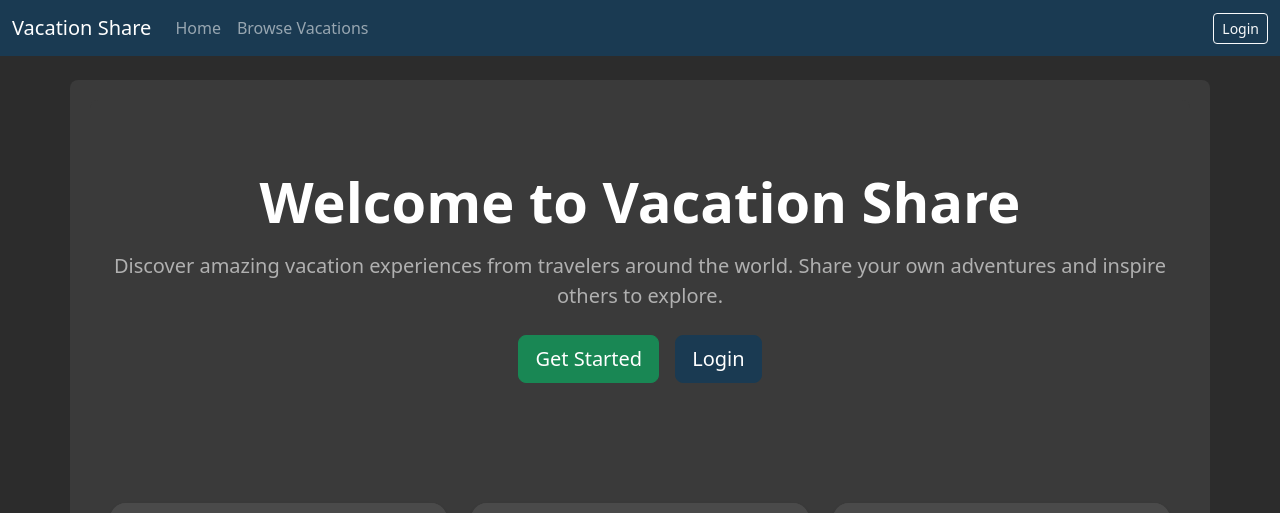
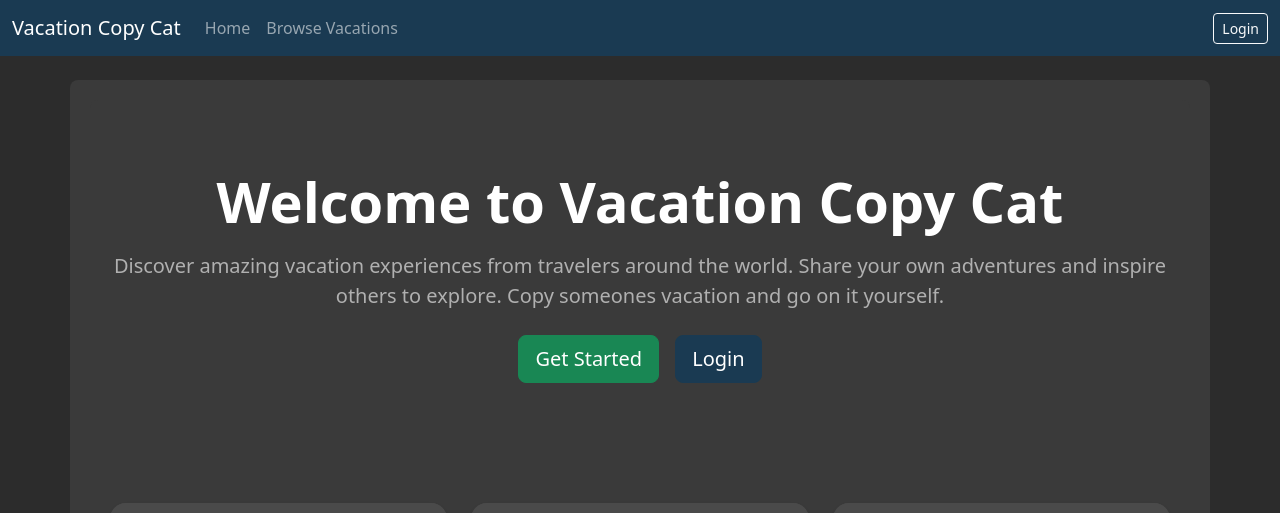
Before and after one commit to KhalidM23/vacation-app, a Flask app: page / in a window 1280 px wide. Shown: the top 513 px of the page. Run offline with Flask 3, Linux system fonts and the light colour scheme.

Commit message:
Tweaked text details

```diff
--- a/templates/base.html
+++ b/templates/base.html
@@ -67,7 +67,7 @@
 <body>
     <nav class="navbar navbar-expand-lg navbar-dark navbar-custom">
         <div class="container-fluid">
-            <a class="navbar-brand" href="/">Vacation Share</a>
+            <a class="navbar-brand" href="/">Vacation Copy Cat</a>
 
             <div class="navbar-nav me-auto">
                 <a class="nav-link" href="/">Home</a>
--- a/templates/home.html
+++ b/templates/home.html
@@ -4,10 +4,11 @@
 
 <div class="container">
     <div class="text-center py-5">
-        <h1 class="display-4 fw-bold mb-3">Welcome to Vacation Share</h1>
+        <h1 class="display-4 fw-bold mb-3">Welcome to Vacation Copy Cat</h1>
         <p class="lead text-muted mb-4">
             Discover amazing vacation experiences from travelers around the world.
             Share your own adventures and inspire others to explore.
+            Copy someones vacation and go on it yourself.
         </p>
 
         {% if current_user.is_authenticated %}
```
